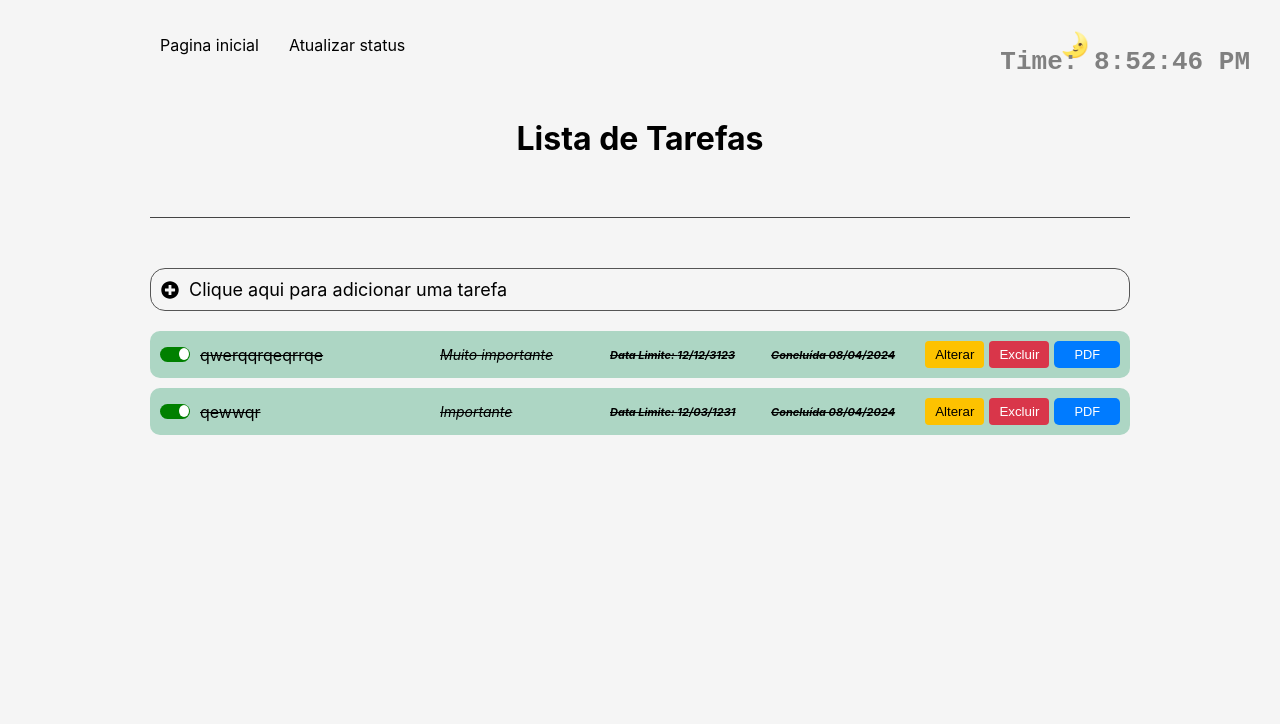
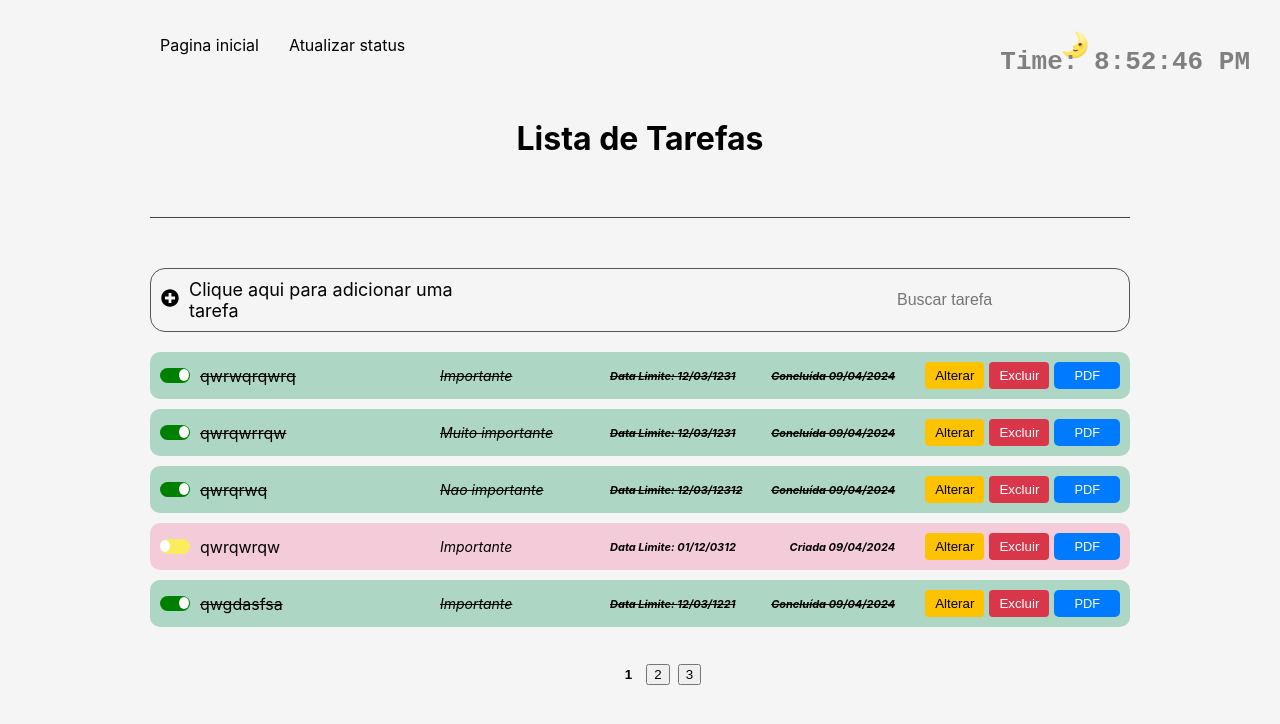
Before and after one commit to souzalusca/lista-tarefas-react, a React (Create React App) app: page / in a window 1280 px wide. Shown: the top 724 px of the page. Built offline with nearby package versions, Linux system fonts and the light colour scheme; data requests are answered from the project's data file.

Commit message:
Listando tarefas em pages

```diff
--- a/mock/db.json
+++ b/mock/db.json
@@ -1,22 +1,112 @@
 {
   "tarefas": [
     {
-      "id": "bac9",
-      "nomedaTarefa": "qwerqqrqeqrrqe",
+      "id": "f478",
+      "nomedaTarefa": "qwrwqrqwrq",
       "estaCompleta": true,
-      "createdAt": "2024-04-08T18:19:17.481Z",
-      "updatedAt": "2024-04-08T18:25:55.991Z",
-      "limitedAt": "3123-12-12",
+      "createdAt": "2024-04-09T05:39:20.227Z",
+      "updatedAt": "",
+      "limitedAt": "1231-03-12",
+      "importancia": "Importante"
+    },
+    {
+      "id": "7433",
+      "nomedaTarefa": "qwrqwrrqw",
+      "estaCompleta": true,
+      "createdAt": "2024-04-09T05:39:30.275Z",
+      "updatedAt": "",
+      "limitedAt": "1231-03-12",
       "importancia": "Muito importante"
     },
     {
-      "id": "dbd1",
-      "nomedaTarefa": "qewwqr",
+      "id": "3cae",
+      "nomedaTarefa": "qwrqrwq",
       "estaCompleta": true,
-      "createdAt": "2024-04-08T18:30:09.039Z",
+      "createdAt": "2024-04-09T05:39:40.570Z",
+      "updatedAt": "",
+      "limitedAt": "12312-03-12",
+      "importancia": "Nao importante"
+    },
+    {
+      "id": "2ac7",
+      "nomedaTarefa": "qwrqwrqw",
+      "estaCompleta": false,
+      "createdAt": "2024-04-09T05:51:46.798Z",
+      "updatedAt": "",
+      "limitedAt": "0312-12-01",
+      "importancia": "Importante"
+    },
+    {
+      "id": "0498",
+      "nomedaTarefa": "qwgdasfsa",
+      "estaCompleta": true,
+      "createdAt": "2024-04-09T05:51:53.834Z",
+      "updatedAt": "",
+      "limitedAt": "1221-03-12",
+      "importancia": "Importante"
+    },
+    {
+      "id": "2809",
+      "nomedaTarefa": "ewqrqw",
+      "estaCompleta": false,
+      "createdAt": "2024-04-09T05:52:07.023Z",
+      "updatedAt": "",
+      "limitedAt": "1233-03-12",
+      "importancia": "Importante"
+    },
+    {
+      "id": "e05c",
+      "nomedaTarefa": "fqewqwe",
+      "estaCompleta": false,
+      "createdAt": "2024-04-09T05:52:12.107Z",
+      "updatedAt": "",
+      "limitedAt": "12312-03-12",
+      "importancia": "Nao importante"
+    },
+    {
+      "id": "1310",
+      "nomedaTarefa": "11311",
+      "estaCompleta": false,
+      "createdAt": "2024-04-09T05:52:17.399Z",
+      "updatedAt": "",
+      "limitedAt": "1212-12-12",
+      "importancia": "Nao importante"
+    },
+    {
+      "id": "77c3",
+      "nomedaTarefa": "eqweqwr",
+      "estaCompleta": false,
+      "createdAt": "2024-04-09T05:52:29.757Z",
+      "updatedAt": "",
+      "limitedAt": "3141-12-12",
+      "importancia": "Muito importante"
+    },
+    {
+      "id": "64a0",
+      "nomedaTarefa": "1314",
+      "estaCompleta": false,
+      "createdAt": "2024-04-09T05:52:37.268Z",
+      "updatedAt": "",
+      "limitedAt": "0113-03-11",
+      "importancia": "Muito importante"
+    },
+    {
+      "id": "fda8",
+      "nomedaTarefa": "qrqwrq",
+      "estaCompleta": false,
+      "createdAt": "2024-04-09T05:58:48.263Z",
+      "updatedAt": "",
+      "limitedAt": "4242-03-12",
+      "importancia": "Importante"
+    },
+    {
+      "id": "4ff0",
+      "nomedaTarefa": "Dar um request no git",
+      "estaCompleta": false,
+      "createdAt": "2024-04-09T06:20:52.424Z",
       "updatedAt": "",
       "limitedAt": "1231-03-12",
-      "importancia": "Importante"
+      "importancia": "Nao importante"
     }
   ]
 }
--- a/src/App.tsx
+++ b/src/App.tsx
@@ -1,5 +1,3 @@
-// App.tsx
-
 import React, { useState, useEffect, useCallback } from 'react';
 import * as C from './App.styles';
 import { Item, TarefasServices } from './services/api/tarefas/TarefasServices';
@@ -14,10 +12,14 @@ import { ThemeProvider, DefaultTheme } from 'styled-components';
 import lightTheme from './styles/themes/light';
 import darkTheme from './styles/themes/dark';
 import { usePersistedState } from './components/utils/usePersistedState';
+import Pagination from './Pagination/Pagination';
 
 const App = () => {
-  const [theme, setTheme] = usePersistedState< DefaultTheme>('theme', lightTheme);
+  const [theme, setTheme] = usePersistedState<DefaultTheme>('theme', lightTheme);
   const [list, setList] = useState<Item[]>([]);
+  const [searchTerm, setSearchTerm] = useState('');
+  const LIMIT = 5;
+  const [currentPage, setCurrentPage] = useState(0);
 
   const fetchData = async () => {
     try {
@@ -68,7 +70,6 @@ const App = () => {
     }
   };
 
-
   const handleRemoveTask = useCallback((id: number) => {
     TarefasServices.deleteById(id)
       .then((result) => {
@@ -88,7 +89,6 @@ const App = () => {
         updatedAt: new Date().toISOString(),
         importancia: newData.importancia,
         limitedAt: newData.limitedAt
-
     };
 
     const taskToUpdate = list.find(item => item.id === id);
@@ -117,7 +117,7 @@ const App = () => {
         .catch(error => {
             console.error('Erro ao atualizar tarefa:', error);
         });
-};
+  };
 
   const handleToggleDone = (id: number, done: boolean) => {
     const tarefaToUpdate = list.find(item => item.id === id);
@@ -147,6 +147,24 @@ const App = () => {
       });
   };
 
+  const handleFilterTasks = useCallback((searchTerm: string) => {
+    setSearchTerm(searchTerm);
+  }, []);
+
+  // Calcular o total de itens na lista
+  const totalItems = list.length;
+
+  // Calcular o deslocamento com base na página atual
+  const offset = currentPage * LIMIT;
+
+  // Atualizar a lista de tarefas com base no deslocamento
+  const visibleTasks = list.slice(offset, offset + LIMIT);
+
+  // Função para lidar com a alteração de página
+  const handlePageChange = (pageNumber: number) => {
+    setCurrentPage(pageNumber);
+  };
+
   return (
     <ThemeProvider theme={theme}>
       <C.Container>
@@ -161,24 +179,31 @@ const App = () => {
 
           <C.Header>Lista de Tarefas <br /> <br /> </C.Header>
 
-          <AddArea onAddTask={handleAdd} />
+          <AddArea
+            onAddTask={handleAdd}
+            tasks={list} // Passando a lista de tarefas como propriedade
+            onFilterTasks={handleFilterTasks} // Passando a função de filtro como propriedade
+          />
 
-          {list.length > 0 && list.map(item => (
+          {visibleTasks.map(item => (
             <ListItem
               key={item.id}
               item={item}
               onToggleDone={handleToggleDone}
               onRemoveTask={handleRemoveTask}
               onUpdateTask={handleUpdateTask}
+              searchTerm={searchTerm} // Passando o termo de pesquisa como propriedade
             />
           ))}
 
-          {list.length === 0 && (
-            <p className="listVazia">Oops, não temos nenhuma tarefa.
-              <br />Adicione alguma tarefa! 😊 </p>
-          )}
+        </C.Area>
 
-        </C.Area>
+        <Pagination
+          limit={LIMIT}
+          total={totalItems}
+          offset={offset}
+          setOffset={handlePageChange} // Use a função de handlePageChange para definir o offset
+        />
       </C.Container>
     </ThemeProvider>
   );
--- /dev/null
+++ b/src/Pagination/Pagination.tsx
@@ -0,0 +1,36 @@
+import React from "react";
+import * as C from "../Pagination/pagination.styled"; // Altere o nome do arquivo para corresponder ao caminho real do arquivo de estilos
+interface PaginationProps {
+  limit: number;
+  total: number;
+  offset: number;
+  setOffset: (offset: number) => void;
+}
+
+const MAX_ITEMS = 9;
+const MAX_LEFT = (MAX_ITEMS - 1) / 2;
+
+const Pagination: React.FC<PaginationProps> = ({ limit, total, offset, setOffset }) => {
+    const current = Math.floor(offset / limit) + 1;
+    const pages = Math.ceil(total / limit);
+    const first = Math.max(current - MAX_LEFT, 1);
+    const maxItems = Math.min(MAX_ITEMS, pages);
+
+    return (
+      <C.Container> {/* Use o componente estilizado correto aqui */}
+        <ul className="pagination-list">
+          {Array.from({ length: maxItems }).map((_, i) => i + first).map((page) => (
+            <li key={page}>
+              <button onClick={() => setOffset(page - 1)}
+              className={page === current ? "pagination__item--active" : ""}
+              >
+                {page}
+              </button>
+            </li>
+          ))}
+        </ul>
+      </C.Container>
+    );
+  };
+
+  export default Pagination;
--- /dev/null
+++ b/src/Pagination/pagination.styled.ts
@@ -0,0 +1,25 @@
+
+import styled from 'styled-components';
+
+export const Container = styled.div`
+
+.pagination-list {
+    display: flex;
+    justify-content: center;
+    list-style: none;
+}
+
+ .pagination-list li + li {
+    margin-left: 0.5rem;
+ }
+
+ .pagination__item--active {
+     background: none;
+     color: ${props => props.theme.colors.text};
+     font-weight: bold;
+     border: none;
+ }
+ .pagination__item--active:focus {
+     outline: none;
+ }
+`;
--- a/src/components/AddArea/index.tsx
+++ b/src/components/AddArea/index.tsx
@@ -1,24 +1,43 @@
 import React, { useState } from 'react';
 import * as C from './styles';
-import {  FaPlusCircle } from 'react-icons/fa';
+import { FaPlusCircle } from 'react-icons/fa';
 import { Modal } from '../Modal';
 import { Item } from '../../services/api/tarefas/TarefasServices';
 
 type Props = {
   onAddTask: (taskName: string, dueDate: string, importance: string) => void;
+  tasks: Item[];
+  onFilterTasks: (searchTerm: string) => void; // Adicione a função de filtro como propriedade
 };
 
-export const AddArea = ({ onAddTask }: Props) => {
+export const AddArea = ({ onAddTask, tasks, onFilterTasks }: Props) => {
   const [openModal, setOpenModal] = useState(false);
+  const [searchTerm, setSearchTerm] = useState('');
 
   const handleModalClose = () => {
     setOpenModal(false);
   };
 
+  const handleSearchChange = (e: React.ChangeEvent<HTMLInputElement>) => {
+    const value = e.target.value;
+    setSearchTerm(value);
+    onFilterTasks(value); // Chamando a função de filtro ao alterar o valor do campo de pesquisa
+  };
+
   return (
     <C.Container>
-      <FaPlusCircle className="add-icon" onClick={() => setOpenModal(true)} />
-        <p className='open-modal' onClick={() => setOpenModal(true)}>Clique aqui para adicionar uma tarefa</p>
+      <div className="search-bar">
+
+        <FaPlusCircle className="add-icon" onClick={() => setOpenModal(true)} />
+      </div>
+      <p className='open-modal' onClick={() => setOpenModal(true)}>Clique aqui para adicionar uma tarefa</p>
+      <input
+          className='pesquisar-tarefa'
+          type="text"
+          placeholder="Buscar tarefa"
+          value={searchTerm}
+          onChange={handleSearchChange}
+        />
 
       {openModal && (
         <Modal
@@ -26,7 +45,9 @@ export const AddArea = ({ onAddTask }: Props) => {
           onClose={handleModalClose}
           onAddTask={onAddTask}
         />
+
       )}
+
     </C.Container>
   );
 };
--- a/src/components/AddArea/styles.ts
+++ b/src/components/AddArea/styles.ts
@@ -29,5 +29,27 @@ export const Container = styled.div`
     .add-icon {
         color: ${props => props.theme.colors.text};
         font-size: 18px;
+        cursor: pointer;
+    }
+    .pesquisar-tarefa {
+        color: ${props => props.theme.colors.text};
+        font-size: 18px;
+        margin: 0 10px;
+        margin: 0 10px;
+        background: ${props => props.theme.colors.background};
+        border: none;
+        border-radius: 5px;
+        padding: 5px;
+        font-size: 16px;
+        transition: 0.3s;
+        margin-left: 400px;
+
+        &:hover {
+            background-color: ${props => props.theme.colors.primary};
+            color: ${props => props.theme.colors.text};
+            transition: 0.3s;
+
+
+        }
     }
 `;
--- a/src/components/ListItem/index.tsx
+++ b/src/components/ListItem/index.tsx
@@ -11,9 +11,10 @@ type Props = {
     onToggleDone: (id: number, done: boolean) => void;
     onRemoveTask: (id: number) => void;
     onUpdateTask: (id: number, newData: Item) => void; // Alterado para aceitar um Item
+    searchTerm: string; // Termo de pesquisa para filtrar as tarefas
 };
 
-export const ListItem: React.FC<Props> = ({ item, onToggleDone, onRemoveTask, onUpdateTask }) => {
+export const ListItem: React.FC<Props> = ({ item, onToggleDone, onRemoveTask, onUpdateTask, searchTerm }) => {
     const [completed, setCompleted] = useState(item.estaCompleta);
     const [openUpdateModal, setOpenUpdateModal] = useState(false);
 
@@ -25,7 +26,7 @@ export const ListItem: React.FC<Props> = ({ item, onToggleDone, onRemoveTask, on
         const newValue = !completed;
         setCompleted(newValue);
         onToggleDone(item.id, newValue);
-    }
+    };
 
     const renderDate = () => {
         if (completed) {
@@ -36,10 +37,6 @@ export const ListItem: React.FC<Props> = ({ item, onToggleDone, onRemoveTask, on
             return `Criada ${format(new Date(item.createdAt), 'dd/MM/yyyy')}`;
         }
     };
-
-
-
-
 
     const formattedLimitedAt = isValid(new Date(item.limitedAt)) ? format(new Date(item.limitedAt), 'dd/MM/yyyy') : '';
 
@@ -59,7 +56,13 @@ export const ListItem: React.FC<Props> = ({ item, onToggleDone, onRemoveTask, on
         }
     };
 
-    return (
+    // Verifica se a tarefa corresponde ao termo de pesquisa
+    const isTaskMatched = () => {
+        return item.nomedaTarefa.toLowerCase().includes(searchTerm.toLowerCase());
+    };
+
+    // Renderiza a tarefa apenas se corresponder ao termo de pesquisa
+    return isTaskMatched() ? (
         <C.Container done={completed}>
             <label className='switch-list'>
                 <input type='checkbox' checked={completed} onChange={handleSwitchChange} />
@@ -88,5 +91,5 @@ export const ListItem: React.FC<Props> = ({ item, onToggleDone, onRemoveTask, on
             <button onClick={() => onRemoveTask(item.id)} className="btn_excluir_tarefa">Excluir</button>
             <button onClick={() => tarefasPDF([item])} className="btn-gerar-pdf">PDF</button>
         </C.Container>
-    );
+    ) : null;
 };
```
